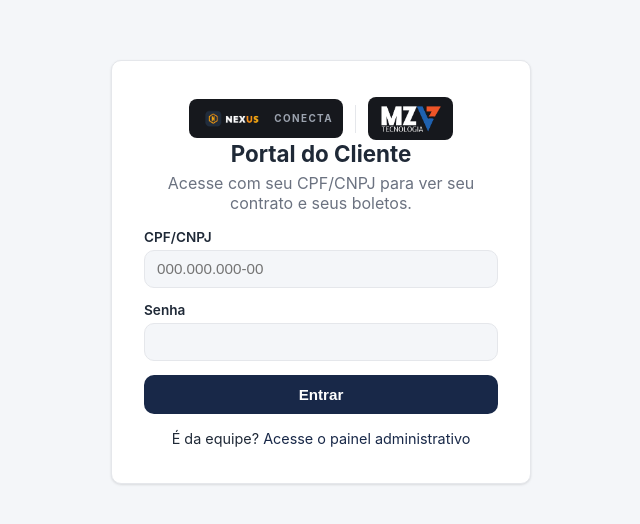
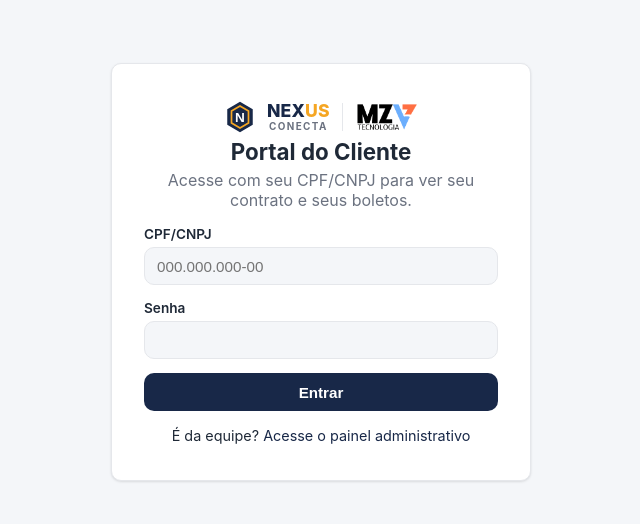
Before and after one commit to leonardojso0/sistemamzv, a website: page frontend/index.html in a window 1280 px wide. Shown: the part 112-636 px from the top of the page, without its empty margins (319-959 px from the left). Drawn offline with Linux system fonts and the light colour scheme; no server answers.

Commit message:
Ajusta marca: NEXUS volta ao formato sem fundo escuro, MZV ganha filtro para ficar legivel em fundo claro sem precisar de chip escuro

```diff
--- a/frontend/css/style.css
+++ b/frontend/css/style.css
@@ -67,23 +67,35 @@ p { color: var(--text-muted); margin: 0 0 1rem; }
   text-decoration: none;
 }
 
-.brand-chip {
-  display: inline-flex;
-  align-items: center;
-  gap: 0.5rem;
-  background: #16181d;
-  padding: 0.4rem 0.65rem;
-  border-radius: 8px;
-  line-height: 1;
+.brand-icon { flex-shrink: 0; display: block; }
+
+.brand-text {
+  display: flex;
+  flex-direction: column;
+  line-height: 1.05;
 }
 
-.brand-chip img { display: block; }
+.brand-name {
+  font-weight: 800;
+  font-size: 1.1rem;
+  color: var(--primary);
+  letter-spacing: 0.01em;
+}
+
+.brand-name .brand-accent { color: var(--accent); }
 
 .brand-sub {
   font-weight: 700;
   font-size: 0.62rem;
   letter-spacing: 0.14em;
-  color: #9ca3af;
+  color: var(--text-muted);
+}
+
+/* A logo da MZV foi desenhada em branco para fundo escuro; invertida ela
+   fica em tons escuros/coloridos legíveis sobre o fundo claro do sistema. */
+.brand-mzv {
+  display: block;
+  filter: invert(1) hue-rotate(180deg);
 }
 
 .auth-card .brand { justify-content: center; margin-bottom: 1.25rem; }
--- a/frontend/js/api.js
+++ b/frontend/js/api.js
@@ -82,8 +82,13 @@ const ASSET_PREFIX = /\/(admin|portal)\//.test(window.location.pathname) ? "../a
 
 function brandHtml(href, opcoes = {}) {
   const conteudo = `
-    <span class="brand-chip">
-      <img src="${ASSET_PREFIX}logo-nexus.png" alt="NEXUS" height="26" />
+    <svg class="brand-icon" width="34" height="34" viewBox="0 0 40 40" xmlns="http://www.w3.org/2000/svg">
+      <polygon points="20,2 35,11 35,29 20,38 5,29 5,11" fill="#182848" />
+      <polygon points="20,7 30,13 30,27 20,33 10,27 10,13" fill="none" stroke="#f5a623" stroke-width="2" />
+      <text x="20" y="26" font-family="Arial, Helvetica, sans-serif" font-weight="800" font-size="16" fill="#ffffff" text-anchor="middle">N</text>
+    </svg>
+    <span class="brand-text">
+      <span class="brand-name">NEX<span class="brand-accent">US</span></span>
       <span class="brand-sub">CONECTA</span>
     </span>
   `;
@@ -94,9 +99,7 @@ function brandHtml(href, opcoes = {}) {
 
 function mzvLogoHtml() {
   return `
-    <span class="brand-chip" title="Desenvolvido por MZV Tecnologia">
-      <img src="${ASSET_PREFIX}logo-mzv.png" alt="MZV Tecnologia" height="30" />
-    </span>
+    <img class="brand-mzv" src="${ASSET_PREFIX}logo-mzv.png" alt="MZV Tecnologia" height="30" title="Desenvolvido por MZV Tecnologia" />
   `;
 }
 
```
